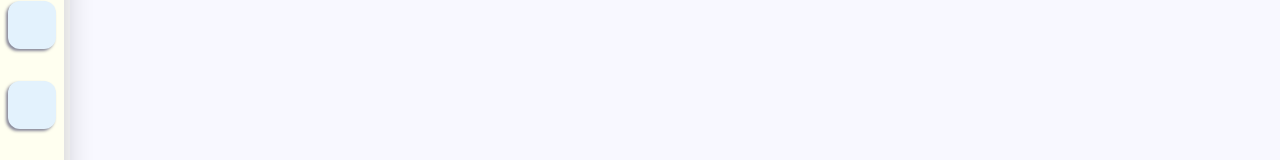
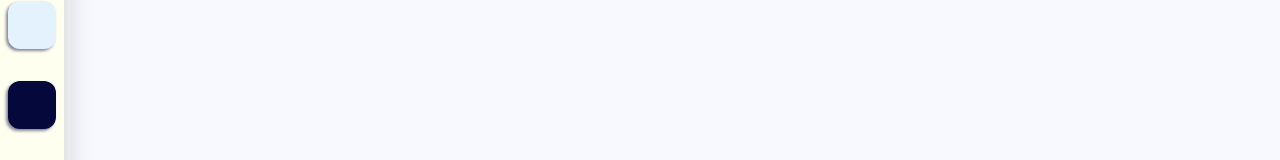
Before and after one commit to banuaggun/react-admin-dashboard, a React (Vite) app: page /customers in a window 1280 px wide. Shown: the part 239-399 px from the top of the page. Built offline with nearby package versions, Linux system fonts and the light colour scheme; some icons are missing.

Commit message:
data was called with customHook structure and active class was assigned

```diff
--- a/src/components/sidebar/Sidebar.jsx
+++ b/src/components/sidebar/Sidebar.jsx
@@ -1,41 +1,51 @@
-import { useEffect, useState } from 'react'
-import './sidebar.css'
-import { Link } from 'react-router-dom'
-
+import { useState } from "react";
+import "./sidebar.css";
+import { Link, useLocation } from "react-router-dom";
+import useFetchData from "../../functions/hooks/FetchData"; // Hook'u import et
 
 const Sidebar = () => {
-
-  const [isExpanded, setIsExpanded] = useState(false)
-  const [items, setItems] = useState([])
-
-  const fetchData = async () => {
-    try{
-      const res = await fetch('../api/info.json');
-      const data = await res.json();
-      setItems(data.sidebar);
-    } catch (e) {
-      console.log(e.message);
-    }
-  };
-
-  useEffect(() => {
-    fetchData();
-  }, []);
+  const [isExpanded, setIsExpanded] = useState(false);
+  const { data: items, loading, error } = useFetchData("/api/info.json"); // Hook'u kullan
+  const location = useLocation(); // Mevcut URL'yi al
 
   return (
-    <>
-    <div className={isExpanded ? "side-nav-container" : "side-nav-container side-nav-container-nx"}>
+    <div
+      className={
+        isExpanded
+          ? "side-nav-container"
+          : "side-nav-container side-nav-container-nx"
+      }
+    >
       <div className="nav-upper">
         <div className="nav-heading">
-
-          <button className={isExpanded ? "hamburger hamburger-in" : "hamburger hamburger-out"} onClick={() => setIsExpanded(!isExpanded)}>
-            <i className={isExpanded ? 'ph-fill ph-caret-left' : 'ph ph-funnel-simple'}></i>
+          <button
+            className={
+              isExpanded ? "hamburger hamburger-in" : "hamburger hamburger-out"
+            }
+            onClick={() => setIsExpanded(!isExpanded)}
+          >
+            <i
+              className={
+                isExpanded ? "ph-fill ph-caret-left" : "ph ph-funnel-simple"
+              }
+            ></i>
           </button>
         </div>
       </div>
       <div className="nav-menu">
-        {items.map(({id, icon, text}) => (
-          <Link to={text} key={id} className={isExpanded ? "menu-item" : "menu-item menu-item-nx"}>
+        {items?.sidebar?.map(({ id, icon, text }) => (
+          <Link
+            to={`/${text}`}
+            key={id}
+            className={`menu-item ${isExpanded ? "" : "menu-item-nx"}
+              ${
+                location.pathname === `/${text}` ||
+                (location.pathname === "/" &&
+                  text.toLowerCase().includes("dashboard"))
+                  ? "active"
+                  : ""
+              }`}
+          >
             <i className={icon}></i>
             {isExpanded && <span>{text}</span>}
             {!isExpanded && <p>{text}</p>}
@@ -43,9 +53,7 @@ const Sidebar = () => {
         ))}
       </div>
     </div>
+  );
+};
 
-    </>
-  )
-}
-
-export default Sidebar
+export default Sidebar;
--- a/src/components/sidebar/sidebar.css
+++ b/src/components/sidebar/sidebar.css
@@ -212,3 +212,9 @@ button:active {
     display: none;
   }
 }
+
+.menu-item.active, .menu-item-nx.active {
+  background-color: #04083b;
+  color: #e3f2fd;
+  transition: all 0.3s ease-in-out;
+}
```
